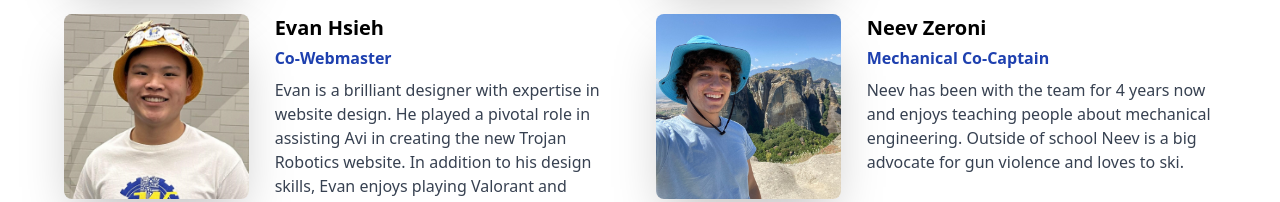
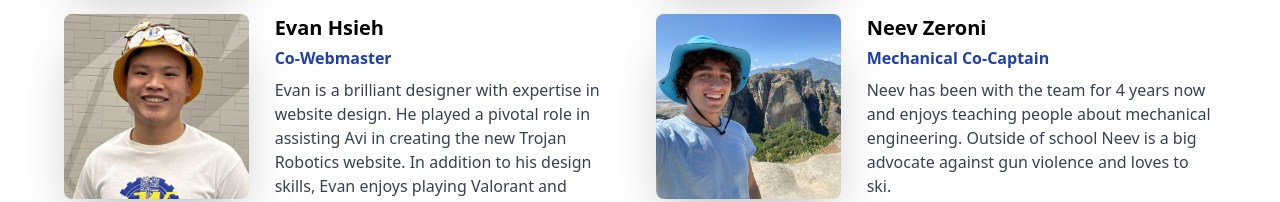
Before and after one commit to Team-2264/RoboticsWebsite, a React (Create React App) app in the folder reactjs/: page /students in a window 1280 px wide. Shown: the part 596-798 px from the top of the page. Built offline with nearby package versions, Linux system fonts and the light colour scheme.

Commit message:
changed wording of neev desc

```diff
--- a/reactjs/src/pages/students.js
+++ b/reactjs/src/pages/students.js
@@ -36,7 +36,7 @@ export default function Students() {
         {
             name: "Neev Zeroni",
             title: "Mechanical Co-Captain",
-            desc: "Neev has been with the team for 4 years now and enjoys teaching people about mechanical engineering. Outside of school Neev is a big advocate for gun violence and loves to ski.",
+            desc: "Neev has been with the team for 4 years now and enjoys teaching people about mechanical engineering. Outside of school Neev is a big advocate against gun violence and loves to ski.",
             imgSrc: "/studentImages/neevZeroni.jpg"
         },
         {
```
